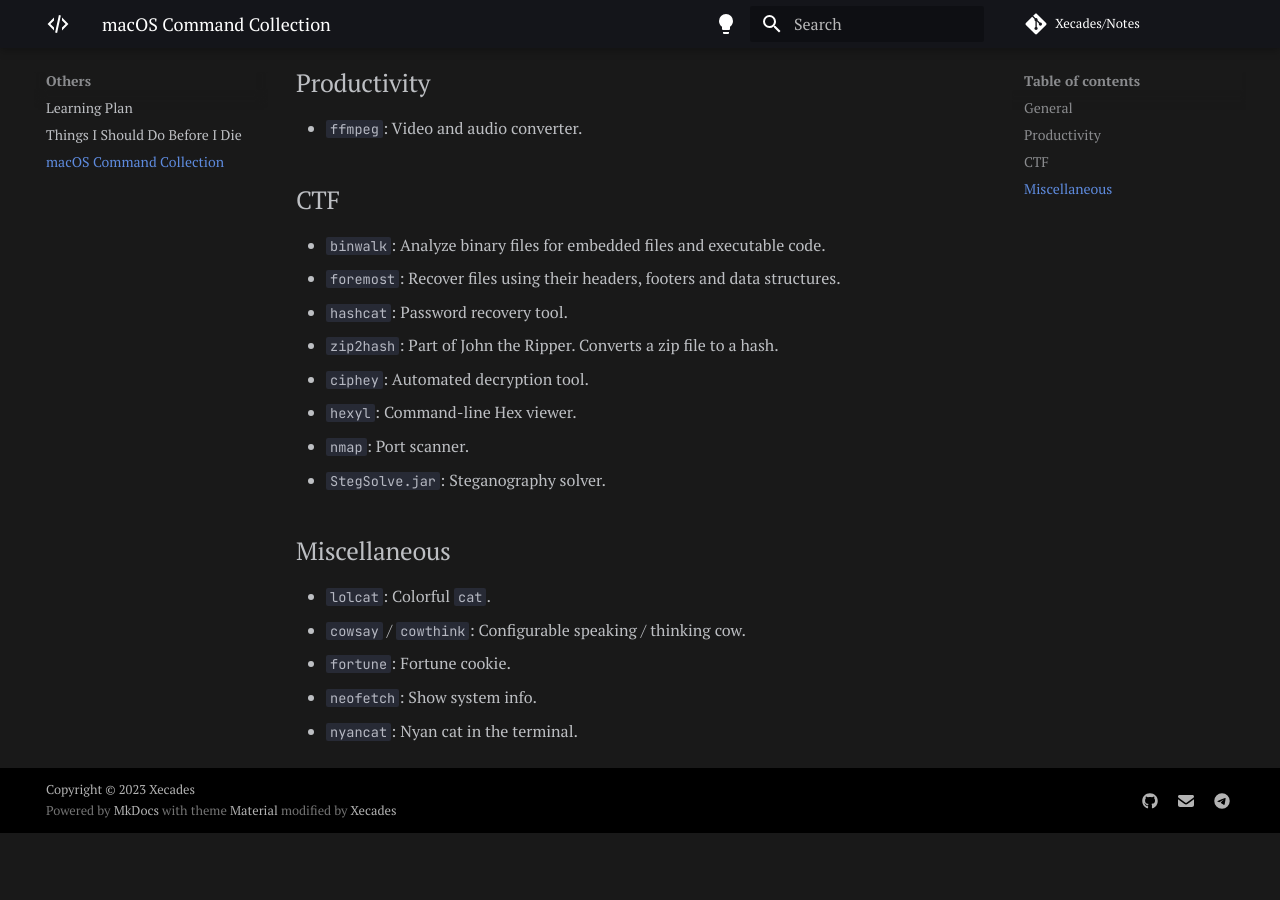
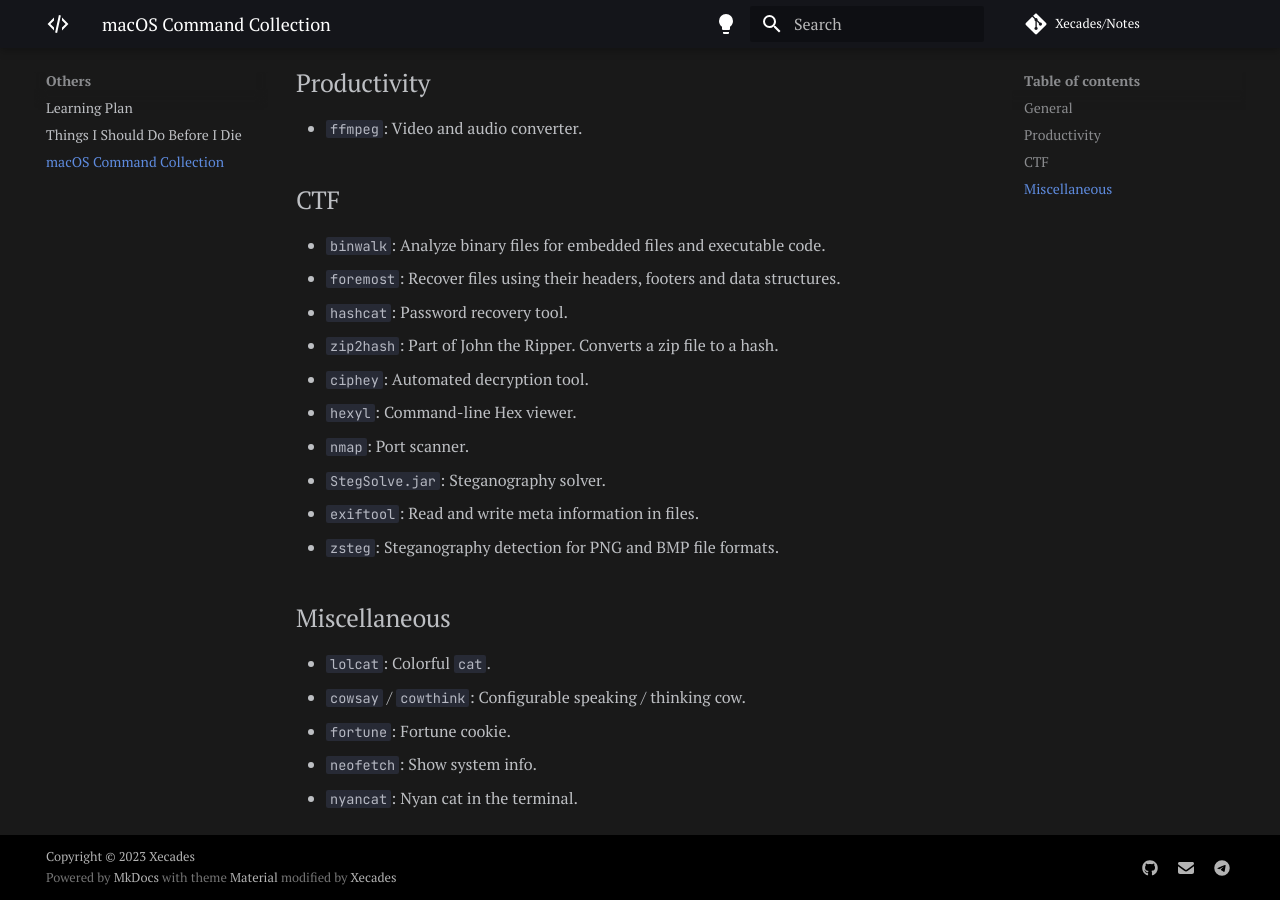
Before and after one commit to Xecades/Notes, an MkDocs documentation site: the page built from docs/others/macOS-command-collection.md, in a window 1280 px wide and 900 px high, scrolled down 748 px. Built offline with MkDocs 1.6.1 and Material for MkDocs 9.7.7, drawn with Linux system fonts in a browser that asks for light colours; comment, search, counter and statistics services are not loaded; before the commit the page ends 1581 px from its top, so only the background shows below that.

Commit message:
update: macOS commands

```diff
--- a/docs/others/macOS-command-collection.md
+++ b/docs/others/macOS-command-collection.md
@@ -32,6 +32,8 @@ Here is a collection of useful command-line tools for macOS.
 -   `hexyl`: Command-line Hex viewer.
 -   `nmap`: Port scanner.
 -   `StegSolve.jar`: Steganography solver.
+-   `exiftool`: Read and write meta information in files.
+-   `zsteg`: Steganography detection for PNG and BMP file formats.
 
 ## Miscellaneous
 
```
